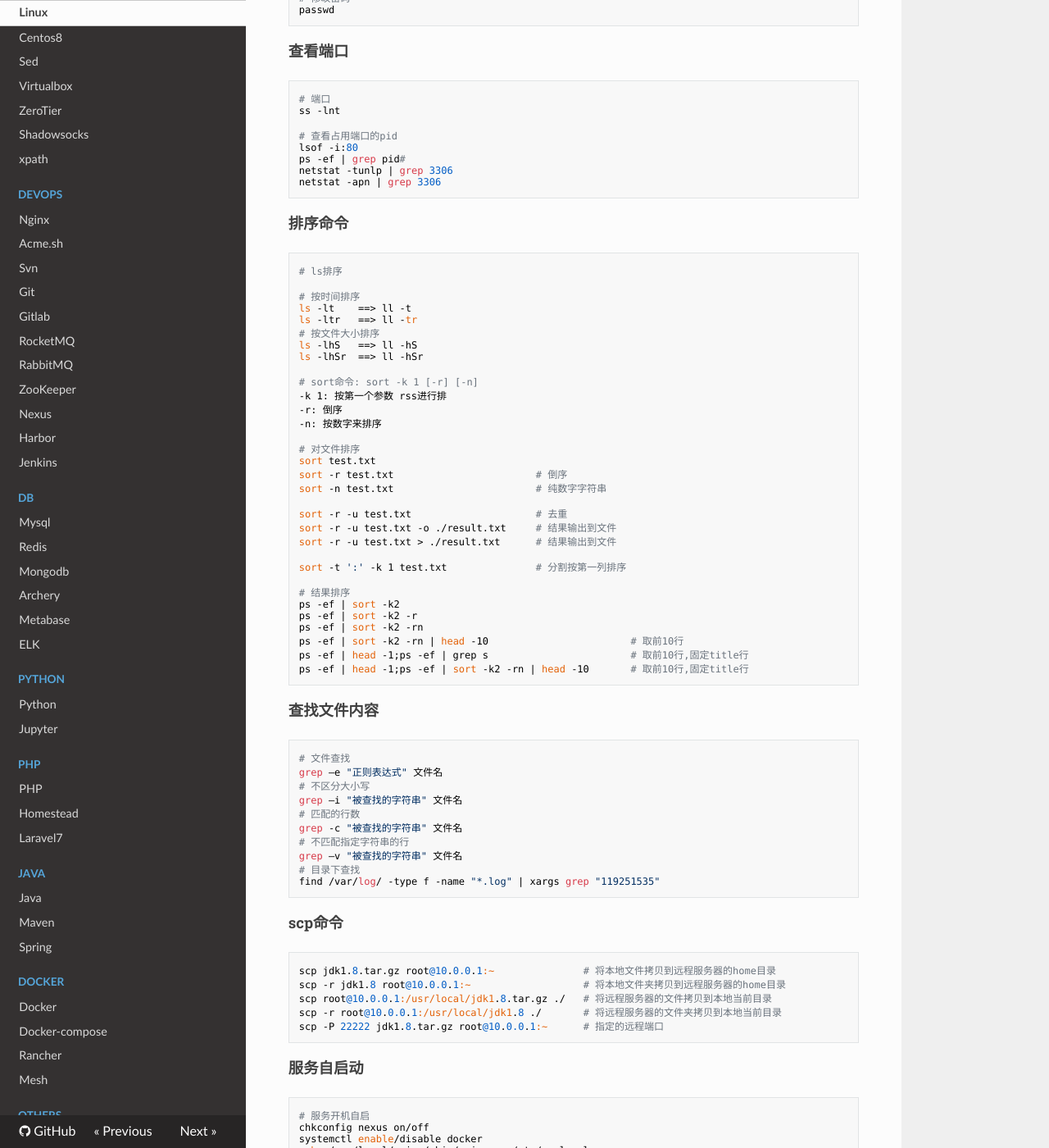
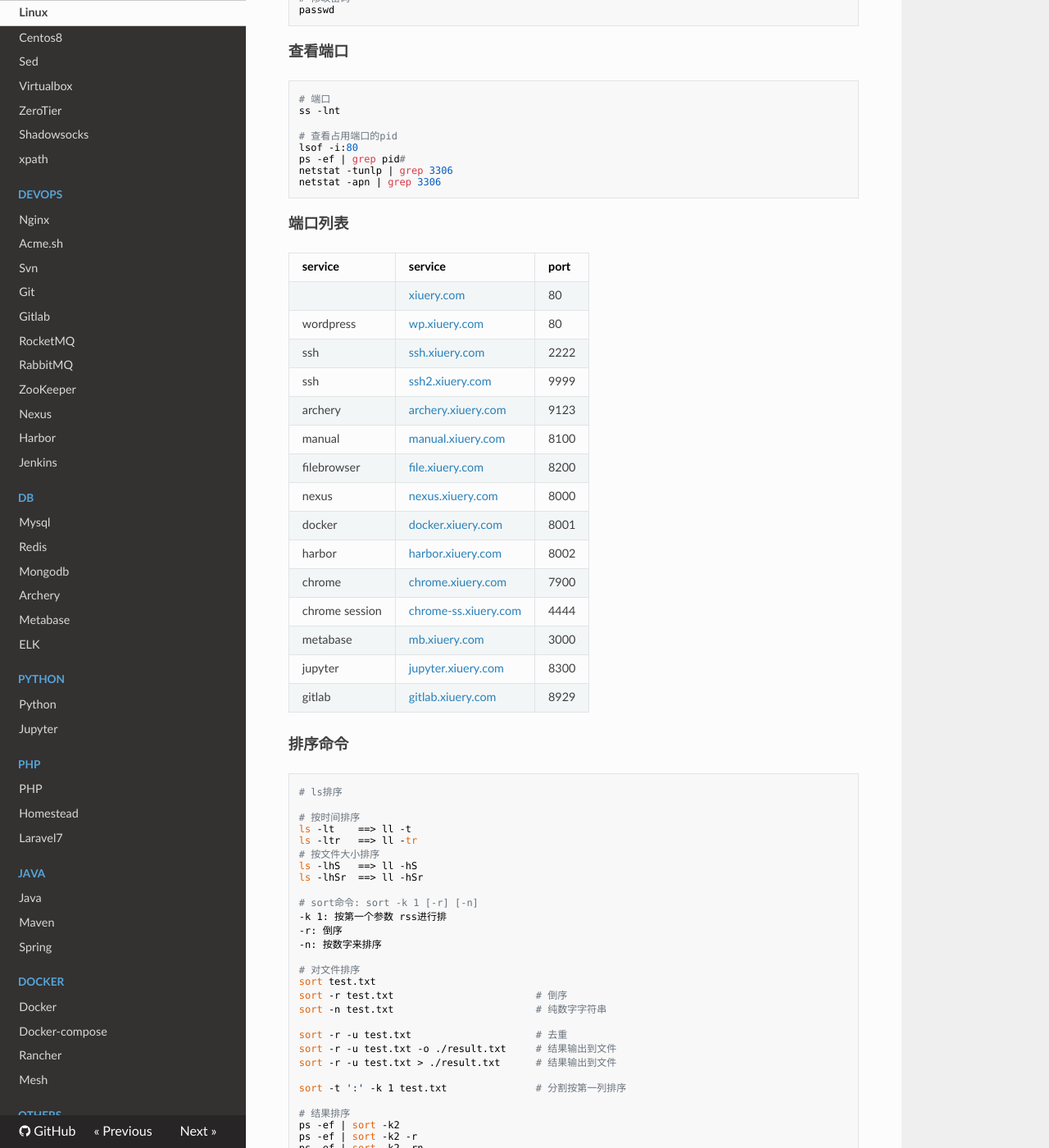
Before and after one commit to xiuery/manual, an MkDocs documentation site: the page built from docs/base/linux.md, in a window 1280 px wide and 1400 px high, scrolled down 1249 px. Shown: the whole window at 82% size. Built offline with MkDocs 1.6.1, drawn with Linux system fonts in a browser that asks for light colours; nearby versions of some CDN libraries.

Commit message:
Update: linux.md

````diff
--- a/docs/base/linux.md
+++ b/docs/base/linux.md
@@ -79,6 +79,26 @@ ps -ef | grep pid#
 netstat -tunlp | grep 3306
 netstat -apn | grep 3306
 ```
+
+#### 端口列表
+| service        | service                                              | port	  |
+|----------------|------------------------------------------------------|--------|
+|                | [xiuery.com ](https://xiuery.com)                    | 80     |
+| wordpress      | [wp.xiuery.com](https://wp.xiuery.com)               | 80     |
+| ssh            | [ssh.xiuery.com](https://ssh.xiuery.com)             | 2222   |
+| ssh            | [ssh2.xiuery.com](https://ssh2.xiuery.com)           | 9999   |
+| archery        | [archery.xiuery.com](https://archery.xiuery.com)     | 9123   |
+| manual         | [manual.xiuery.com](https://manual.xiuery.com)       | 8100   |
+| filebrowser    | [file.xiuery.com](https://file.xiuery.com)           | 8200   |
+| nexus          | [nexus.xiuery.com](https://nexus.xiuery.com)         | 8000   |
+| docker         | [docker.xiuery.com](https://docker.xiuery.com)       | 8001   |
+| harbor         | [harbor.xiuery.com](https://harbor.xiuery.com)       | 8002   |
+| chrome         | [chrome.xiuery.com](https://chrome.xiuery.com)       | 7900   |
+| chrome session | [chrome-ss.xiuery.com](https://chrome-ss.xiuery.com) | 4444   |
+| metabase       | [mb.xiuery.com](https://mb.xiuery.com)               | 3000   |
+| jupyter        | [jupyter.xiuery.com](https://jupyter.xiuery.com)     | 8300   |
+| gitlab         | [gitlab.xiuery.com](https://gitlab.xiuery.com)       | 8929   |
+
 
 #### 排序命令
 ```
````
